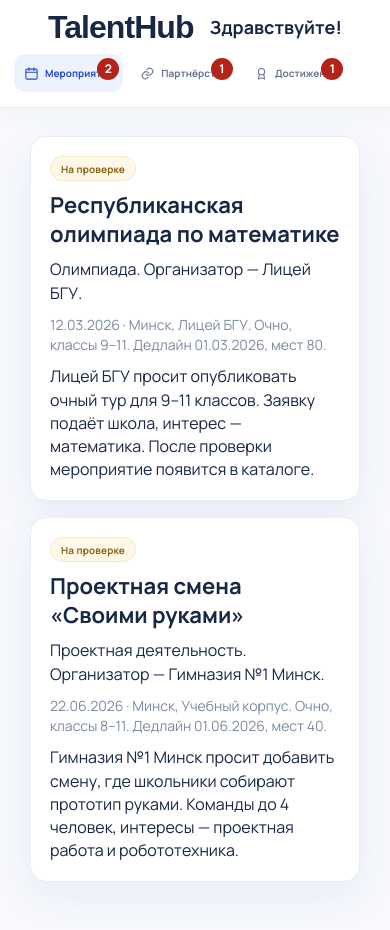
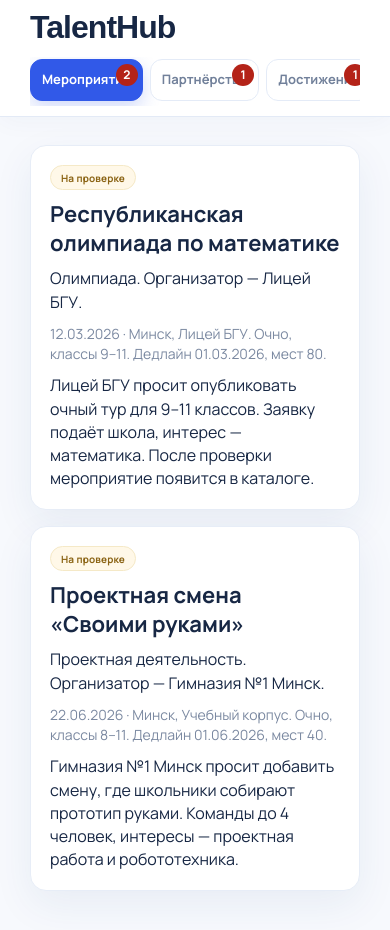
Before and after one commit to ILYUXXXA/talenthub_frontend, a React (Vite) app in the folder talenthub/: page /admin in a window 390 px wide. Shown: the top 930 px of the page. Built offline with nearby package versions, Linux system fonts and the light colour scheme; a web font is replaced by a local one.

Commit message:
Unify responsive workspace UI and improve contrast

```diff
--- a/talenthub/src/styles/base.css
+++ b/talenthub/src/styles/base.css
@@ -2458,3 +2458,163 @@ grid-template-columns: 1fr 1fr;
  .th-clean-points>div+div{border-left:0;border-top:1px solid #dfe5f1;padding-left:4px}
  .th-clean-points b{font-size:13px}.th-clean-points small{font-size:9px}
 }
+
+
+/* Unified role workspaces: school, company, student and parent */
+.header:not(.student-header) .header-inner {
+  min-height: 66px;
+  max-width: 1440px;
+  padding: 12px 24px;
+}
+.student-header { position: sticky; top: 0; z-index: 30; backdrop-filter: blur(16px); }
+.student-header .header-inner {
+  max-width: 1440px;
+  gap: 12px 22px;
+  padding: 12px 24px;
+}
+.student-header .brand-lockup { flex: none; }
+.student-header .student-tabs {
+  display: flex;
+  flex: 1;
+  justify-content: flex-end;
+  flex-wrap: nowrap;
+  overflow-x: auto;
+  scrollbar-width: thin;
+}
+.student-header .student-tabs a,
+.student-header .student-tabs button {
+  flex: none;
+  min-height: 44px;
+  padding: 9px 14px;
+  border: 1px solid var(--line);
+  border-radius: 12px;
+  background: var(--surface);
+  color: var(--muted);
+  font: inherit;
+  font-size: 14px;
+  font-weight: 700;
+  text-decoration: none;
+  white-space: nowrap;
+  cursor: pointer;
+  transition: background .18s ease, color .18s ease, border-color .18s ease, transform .18s ease;
+}
+.student-header .student-tabs a:hover,
+.student-header .student-tabs button:hover { background: var(--accent-soft); color: var(--ink); transform: translateY(-1px); }
+.student-header .student-tabs a.active,
+.student-header .student-tabs button.active {
+  border-color: var(--primary);
+  background: var(--primary);
+  color: #fff;
+  box-shadow: 0 7px 18px color-mix(in srgb, var(--primary) 22%, transparent);
+}
+.student-header .student-tabs .tab-icon { width: 18px; height: 18px; }
+.org-page-heading {
+  position: relative;
+  overflow: hidden;
+  margin: 0 0 22px;
+  padding: clamp(24px, 4vw, 38px);
+  border: 1px solid #243e7e;
+  border-radius: 24px;
+  background: linear-gradient(120deg, #17264d 0%, #263f7e 58%, #3658a2 100%);
+  box-shadow: 0 18px 42px rgba(23, 38, 77, .16);
+}
+.org-page-heading:after {
+  content: "t.";
+  position: absolute;
+  right: 5%;
+  top: 50%;
+  transform: translateY(-56%);
+  color: rgba(255,255,255,.07);
+  font-size: clamp(130px, 20vw, 240px);
+  font-weight: 900;
+  line-height: 1;
+  letter-spacing: -.1em;
+  pointer-events: none;
+}
+.org-page-heading h1 {
+  position: relative;
+  z-index: 1;
+  max-width: 850px;
+  margin: 0 0 10px;
+  color: #fff;
+  font-size: clamp(30px, 3.5vw, 44px);
+  letter-spacing: -.035em;
+}
+.org-page-heading p {
+  position: relative;
+  z-index: 1;
+  max-width: 760px;
+  margin: 0;
+  color: rgba(245,248,255,.82);
+  font-size: 15px;
+  line-height: 1.7;
+}
+.org-container { max-width: 1360px; padding-top: 28px; padding-bottom: 64px; }
+.org-panel,.org-metric,.parent-workspace .card,.student-workspace .card {
+  border-radius: 18px;
+  box-shadow: 0 10px 28px rgba(23,38,77,.055);
+}
+.org-metric { transition: transform .18s ease, box-shadow .18s ease; }
+.org-metric:hover { transform: translateY(-2px); box-shadow: 0 14px 32px rgba(23,38,77,.09); }
+.org-event-row,.org-partner-card,.org-school-card,.org-student-card { transition: border-color .18s ease, background .18s ease; }
+.org-page .btn,.parent-workspace .btn,.student-workspace .btn {
+  transition: transform .18s ease, box-shadow .18s ease, background .18s ease;
+}
+.org-page .btn:hover:not(:disabled),.parent-workspace .btn:hover:not(:disabled),.student-workspace .btn:hover:not(:disabled) {
+  transform: translateY(-1px);
+}
+.org-page button:disabled,.parent-workspace button:disabled,.student-workspace button:disabled {
+  opacity: .48;
+  cursor: not-allowed;
+  transform: none;
+}
+.parent-workspace,.student-workspace {
+  min-height: calc(100vh - 76px);
+  padding: 24px 0 56px;
+  background:
+    radial-gradient(ellipse at 10% 0%, rgba(49,89,237,.07), transparent 34%),
+    var(--bg);
+}
+.parent-workspace > .container,.student-workspace > .container {
+  max-width: 1320px;
+  padding: 22px 24px 56px;
+}
+.parent-workspace h1,.student-workspace h1 { font-size: clamp(30px, 3.4vw, 44px); letter-spacing: -.035em; }
+.parent-workspace .stack > .card,.student-workspace .grid-2 > .card { padding: 22px; }
+.parent-workspace .header-greet { color: var(--ink); font-size: 15px; }
+.parent-bar { display: flex; flex-wrap: wrap; align-items: center; justify-content: space-between; gap: 12px 20px; }
+.parent-bar .header-greet { margin: 0 auto; }
+.parent-bar .student-tabs { flex: 0 1 auto; justify-content: flex-end; }
+.auth-page {
+  min-height: calc(100vh - 76px);
+  padding: 42px 0 64px;
+  background: radial-gradient(ellipse at 50% 0%, rgba(49,89,237,.10), transparent 55%), var(--bg);
+}
+.auth-container { max-width: 620px; }
+.auth-container > h1 { margin: 10px 0 8px; font-size: clamp(34px, 4vw, 48px); }
+.auth-container > .lead { margin: 0 0 22px; font-size: 16px; }
+.auth-container .card { padding: 26px; border: 1px solid var(--line); border-radius: 20px; box-shadow: 0 18px 42px rgba(23,38,77,.08); }
+.auth-container .role-pick .btn { justify-content: flex-start; min-height: 58px; padding: 0 18px; border-radius: 14px; }
+.field input:focus,.field select:focus,.field textarea:focus {
+  border-color: var(--primary);
+  outline: 3px solid color-mix(in srgb, var(--primary) 16%, transparent);
+  outline-offset: 1px;
+}
+@media (max-width: 900px) {
+  .student-header .header-inner { align-items: flex-start; flex-direction: column; }
+  .student-header .student-tabs { width: 100%; justify-content: flex-start; }
+  .parent-bar .header-greet { display: none; }
+  .org-dashboard-grid { grid-template-columns: 1fr; }
+}
+@media (max-width: 600px) {
+  .header:not(.student-header) .header-inner,.student-header .header-inner { padding: 10px 16px; }
+  .org-container { padding: 16px 16px 42px; }
+  .org-page-heading { padding: 22px 20px; border-radius: 18px; }
+  .org-page-heading:after { right: 0; font-size: 120px; }
+  .student-header .student-tabs a,.student-header .student-tabs button { min-height: 42px; padding: 8px 11px; font-size: 13px; }
+  .student-header .student-tabs .tab-icon { display: none; }
+  .parent-workspace,.student-workspace { padding: 12px 0 36px; }
+  .parent-workspace > .container,.student-workspace > .container { padding: 14px 16px 40px; }
+  .parent-workspace .stack > .card,.student-workspace .grid-2 > .card,.auth-container .card { padding: 18px; }
+  .auth-page { padding: 24px 0 42px; }
+}
```
